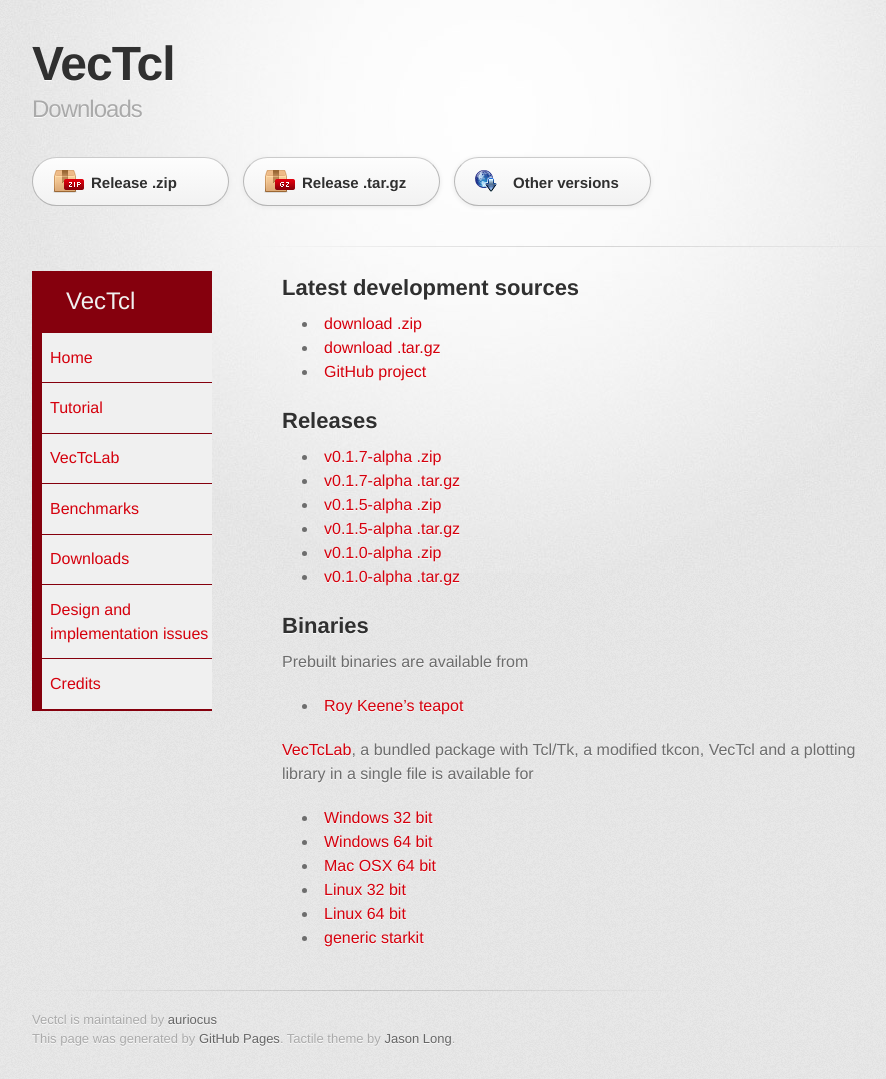
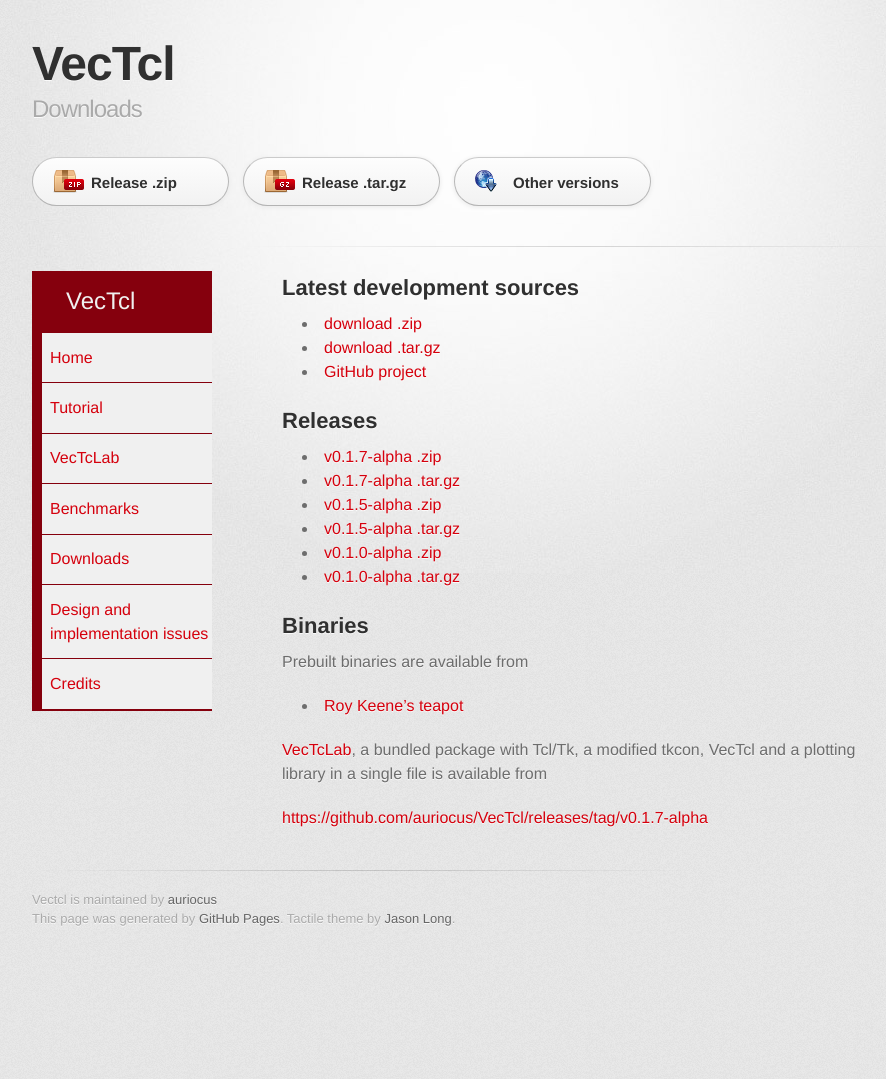
Before and after one commit to auriocus/VecTcl, a Jekyll site: the page built from 30-downloads.md, in a window 1280 px wide. Shown: the whole page, without its empty margins (148-1034 px from the left). Built offline with Jekyll 4.4.1, drawn with Linux system fonts in a browser that asks for light colours; after the commit the page ends 959 px from its top, so only the background shows below that.

Commit message:
Link to release page on github

```diff
--- a/30-downloads.md
+++ b/30-downloads.md
@@ -28,11 +28,6 @@
 - [Roy Keene's teapot](http://teapot.rkeene.org/entity/name/vectcl/index.html)
 
 [VecTcLab]({{ site.baseurl }}/vectclab.html), a bundled package with Tcl/Tk, a modified tkcon,
-VecTcl and a plotting library in a single file is available for
+VecTcl and a plotting library in a single file is available from
 
-- [Windows 32 bit]({{ site.baseurl }}/binaries/VecTcLab-Win32.exe)
-- [Windows 64 bit]({{ site.baseurl }}/binaries/VecTcLab-Win64.exe)
-- [Mac OSX 64 bit]({{ site.baseurl }}/binaries/VecTcLab-Darwin)
-- [Linux 32 bit]({{ site.baseurl }}/binaries/VecTcLab-Linux32)
-- [Linux 64 bit]({{ site.baseurl }}/binaries/VecTcLab-Linux64)
-- [generic starkit]({{ site.baseurl }}/binaries/VecTcLab-generic.kit)
+<https://github.com/auriocus/VecTcl/releases/tag/v0.1.7-alpha>
```
